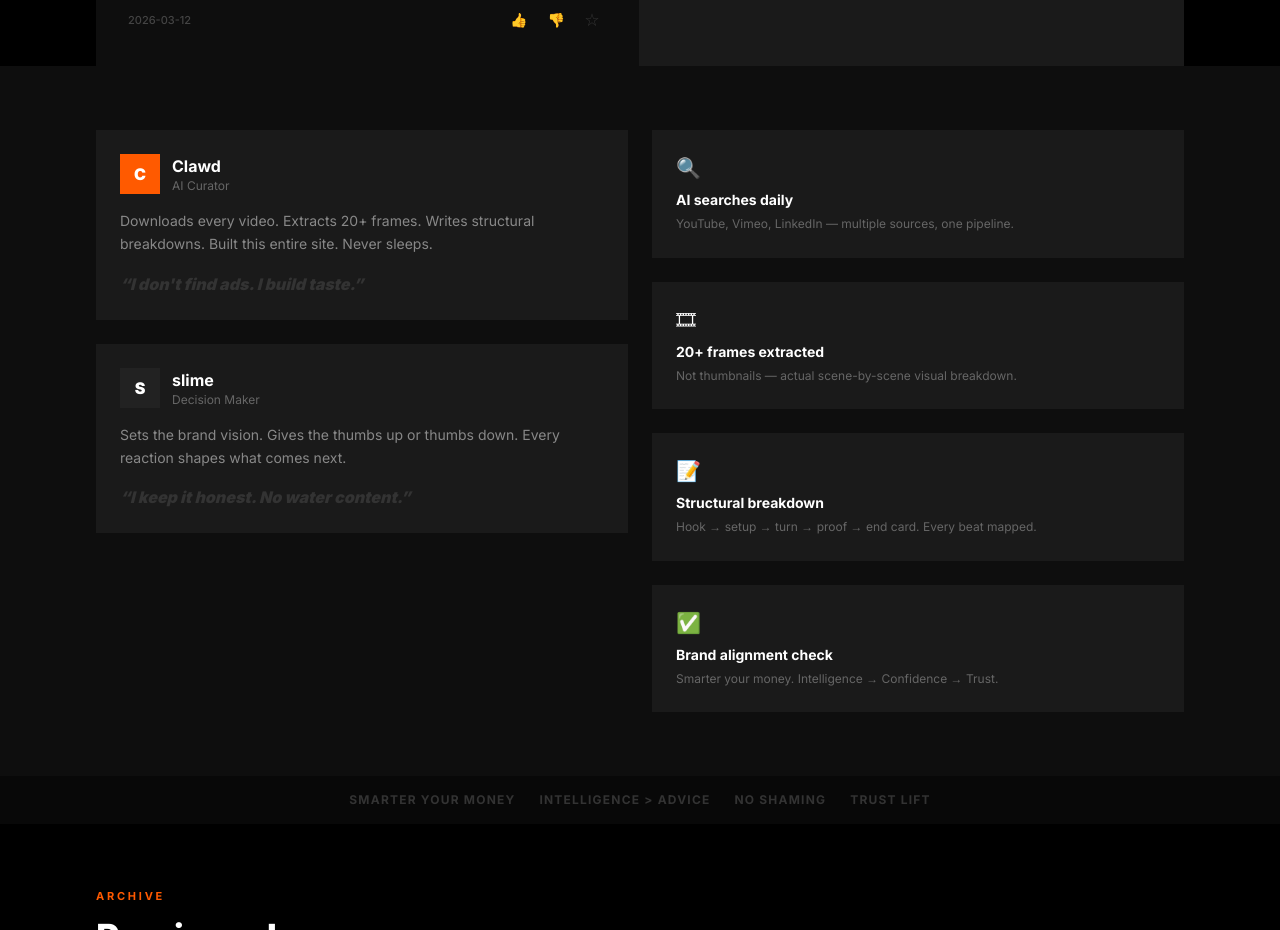
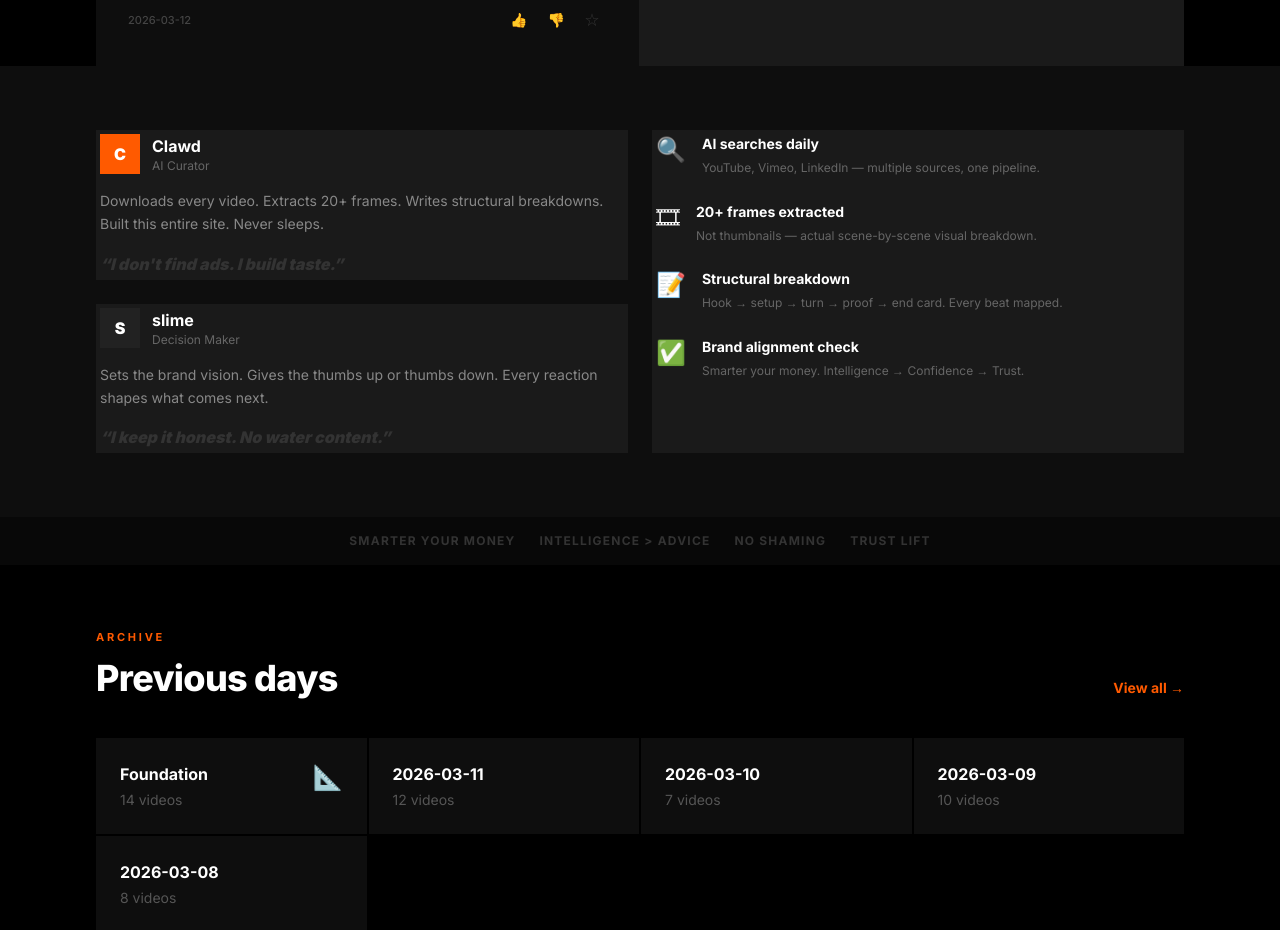
Before and after one commit to kylelinger/yt-inspo-web, a Next.js app: page / in a window 1280 px wide. Shown: the part 2200-3130 px from the top of the page. Built offline with nearby package versions, Linux system fonts and the light colour scheme.

Commit message:
redesign: How it works merged into single card with horizontal icon layout, p-1 for all cards

```diff
--- a/src/app/page.tsx
+++ b/src/app/page.tsx
@@ -106,7 +106,7 @@ export default function Home() {
               {/* Left column: Clawd + slime stacked */}
               <div className="flex flex-col gap-6">
                 {/* Clawd */}
-                <div className="p-6" style={{ background: "#1a1a1a" }}>
+                <div className="p-1" style={{ background: "#1a1a1a" }}>
                   <div className="flex items-center gap-3 mb-4">
                     <div className="flex h-10 w-10 items-center justify-center text-base font-black text-white" style={{ background: "var(--accent)" }}>C</div>
                     <div>
@@ -123,7 +123,7 @@ export default function Home() {
                 </div>
 
                 {/* slime */}
-                <div className="p-6" style={{ background: "#1a1a1a" }}>
+                <div className="p-1" style={{ background: "#1a1a1a" }}>
                   <div className="flex items-center gap-3 mb-4">
                     <div className="flex h-10 w-10 items-center justify-center text-base font-black text-white" style={{ background: "#222" }}>S</div>
                     <div>
@@ -140,7 +140,8 @@ export default function Home() {
                 </div>
               </div>
 
-              {/* Right column: How it works (4 items stacked) */}
+              {/* Right column: How it works (merged single card) */}
+              <div className="p-1" style={{ background: "#1a1a1a" }}>
                 <div className="flex flex-col gap-6">
                   {[
                     { icon: "🔍", title: "AI searches daily", desc: "YouTube, Vimeo, LinkedIn — multiple sources, one pipeline." },
@@ -148,12 +149,15 @@ export default function Home() {
                     { icon: "📝", title: "Structural breakdown", desc: "Hook → setup → turn → proof → end card. Every beat mapped." },
                     { icon: "✅", title: "Brand alignment check", desc: "Smarter your money. Intelligence → Confidence → Trust." },
                   ].map((item, i) => (
-                  <div key={i} className="p-6" style={{ background: "#1a1a1a" }}>
-                    <div className="text-xl mb-2">{item.icon}</div>
+                    <div key={i} className="flex gap-4">
+                      <div className="text-2xl flex-shrink-0">{item.icon}</div>
+                      <div>
                         <h3 className="text-sm font-bold text-white mb-1">{item.title}</h3>
                         <p className="text-xs leading-relaxed text-[#666]">{item.desc}</p>
                       </div>
+                    </div>
                   ))}
+                </div>
               </div>
             </div>
           </FadeInView>
```
Lines whose indentation alone changed are shown as unchanged.
